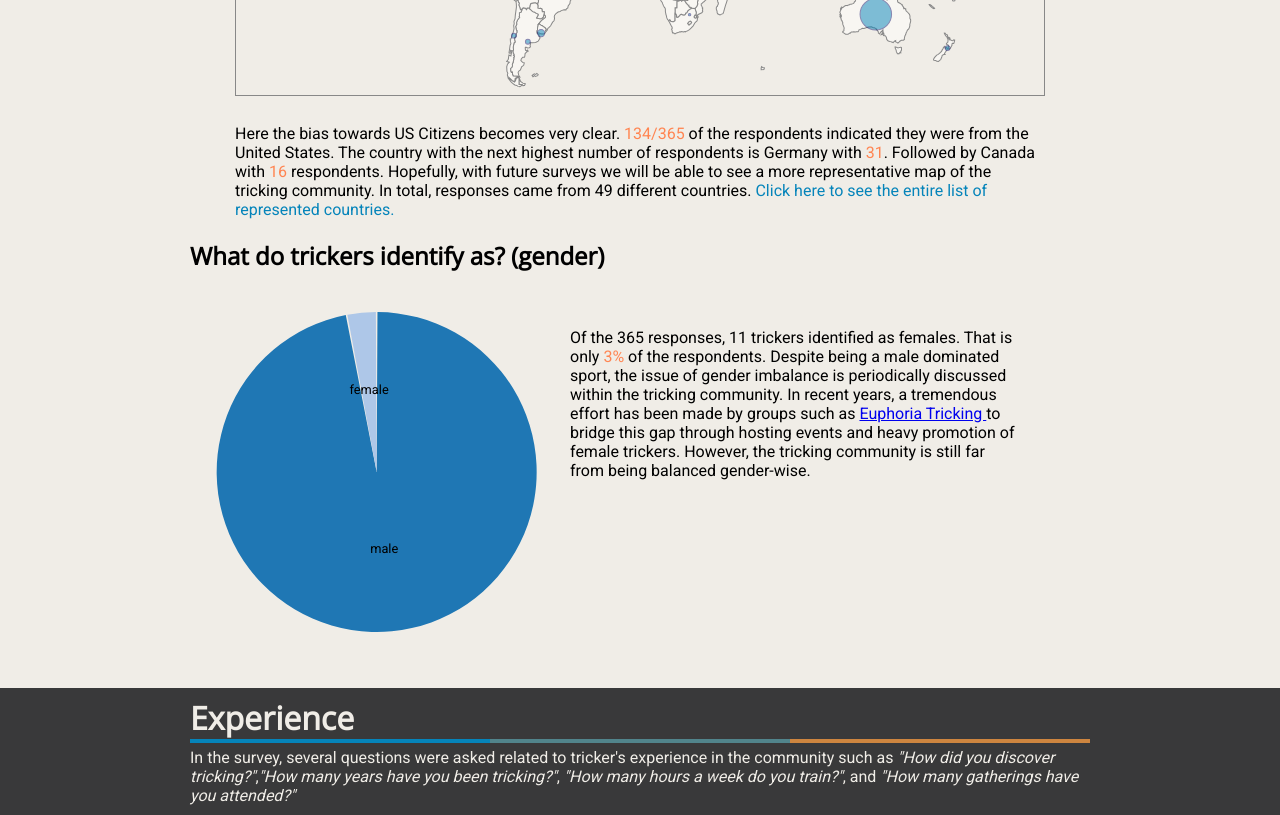
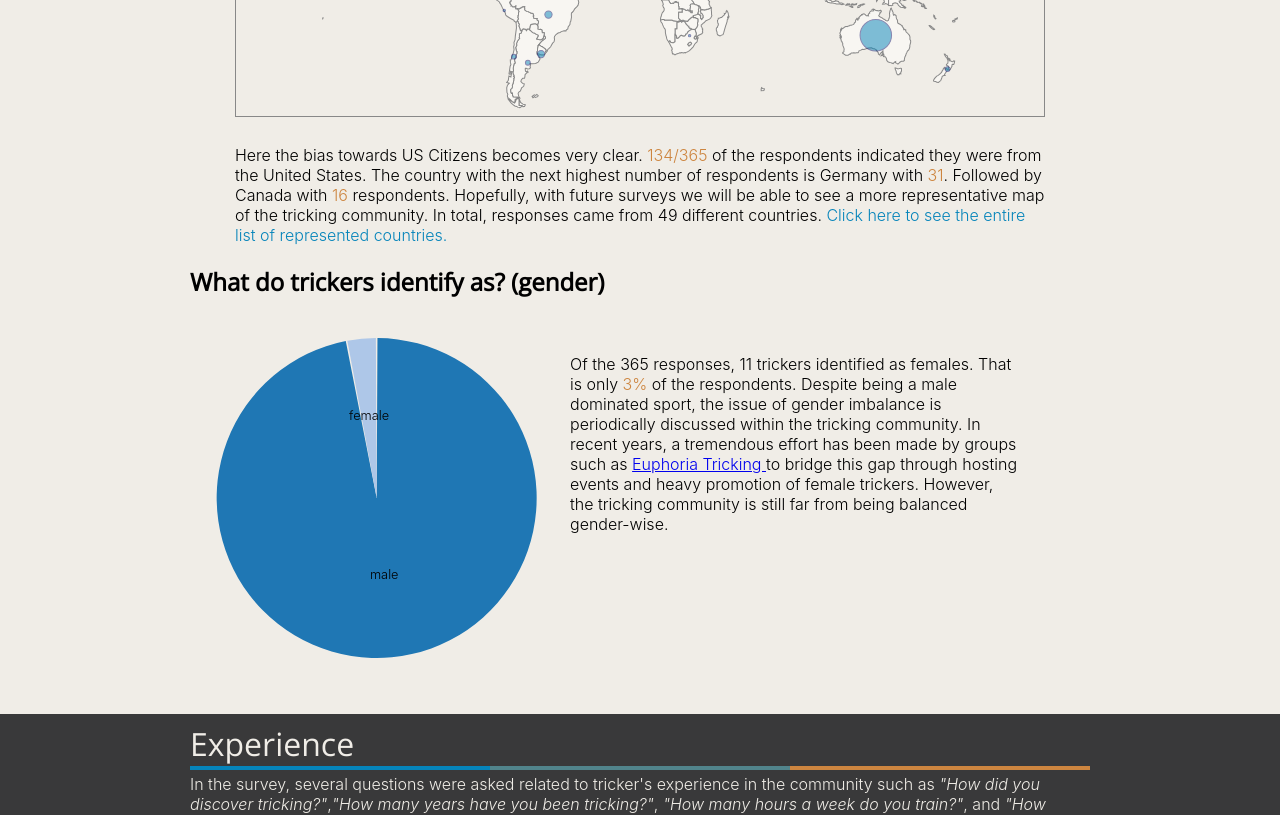
Before and after one commit to mantism/TrickingSurvey, a React (Create React App) app: page / in a window 1280 px wide. Shown: the part 1540-2355 px from the top of the page. Built offline with nearby package versions, Linux system fonts and the light colour scheme.

Commit message:
font changes

```diff
--- a/package.json
+++ b/package.json
@@ -1,6 +1,6 @@
 {
-  "name": "tricking",
-  "version": "0.1.0",
+  "name": "TrickStats",
+  "version": "0.5.0",
   "private": true,
   "dependencies": {
     "d3-array": "^1.2.0",
--- a/src/modules/variables.css
+++ b/src/modules/variables.css
@@ -1 +1 @@
-@import url("https://fonts.googleapis.com/css?family=Open+Sans|Roboto");
+@import url("https://fonts.googleapis.com/css?family=Open+Sans");
--- a/src/styles.css
+++ b/src/styles.css
@@ -1,4 +1,4 @@
-@import url("https://fonts.googleapis.com/css?family=Open+Sans|Roboto");
+@import url("https://fonts.googleapis.com/css?family=Open+Sans");
 html, body {
   background-color: #f0ede7; }
 
@@ -61,7 +61,7 @@
   background: #cd853f; }
 
 html, body {
-  font-family: "Roboto", sans-serif;
+  font-family: -apple-system, BlinkMacSystemFont, "Segoe UI", Roboto, Helvetica, Arial, sans-serif, "Apple Color Emoji", "Segoe UI Emoji", "Segoe UI Symbol";
   font-weight: 300; }
 
 h1, h2, h3, h4, h5, h6 {
@@ -73,16 +73,12 @@
   font-size: 2rem;
   margin-bottom: 0.35rem; }
 
-/*h3 {
-  font-weight: 400;
-  font-size: 1.5rem;
-}*/
 p {
   font-size: 1rem;
-  font-family: "Roboto", sans-serif; }
+  font-family: -apple-system, BlinkMacSystemFont, "Segoe UI", Roboto, Helvetica, Arial, sans-serif, "Apple Color Emoji", "Segoe UI Emoji", "Segoe UI Symbol"; }
 
 .highlight {
-  color: #FF8552; }
+  color: #cd853f; }
 
 .CTA {
   color: #0584ba; }
@@ -93,7 +89,8 @@
 
 .headline {
   padding-top: 0.5rem;
-  margin-top: 0; }
+  margin-top: 0;
+  font-weight: 500; }
 
 .header {
   background: #cd853f;
--- a/src/styles/modules/fonts.scss
+++ b/src/styles/modules/fonts.scss
@@ -14,18 +14,13 @@
   margin-bottom: 0.35rem;
 }
 
-/*h3 {
-  font-weight: 400;
-  font-size: 1.5rem;
-}*/
-
 p {
   font-size: 1rem;
   font-family: $body-font;
 }
 
 .highlight {
-  color: $orange2;
+  color: $orange;
 }
 
 .CTA {
@@ -40,4 +35,5 @@
 .headline {
   padding-top: 0.5rem;
   margin-top: 0;
+	font-weight: 500;
 }
--- a/src/styles/modules/variables.scss
+++ b/src/styles/modules/variables.scss
@@ -1,12 +1,10 @@
-@import url('https://fonts.googleapis.com/css?family=Open+Sans|Roboto');
-
+@import url('https://fonts.googleapis.com/css?family=Open+Sans');
 
 $header-font: 'Open Sans', sans-serif;
-$body-font: 'Roboto', sans-serif;
+$body-font: -apple-system, BlinkMacSystemFont, "Segoe UI", Roboto, Helvetica, Arial, sans-serif, "Apple Color Emoji", "Segoe UI Emoji", "Segoe UI Symbol";
 
 $orange: #cd853f;
 $teal-grey: #51848b;
 $light-blue: #0584ba;
 $off-white: #f0ede7;
-$orange2: #FF8552;
 $cream: #F7FFF7;
```
Also changed, not shown: 1 other file (tests, documents, lock files or other folders).
